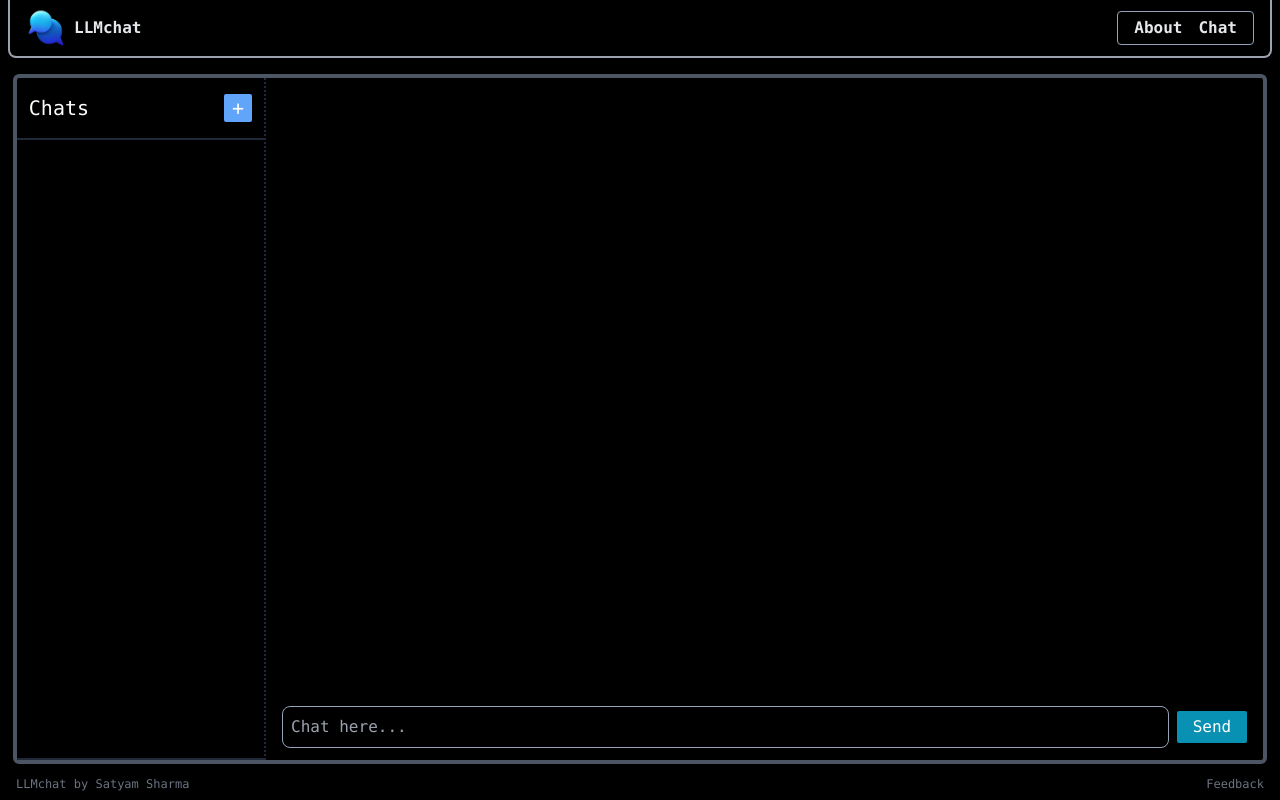
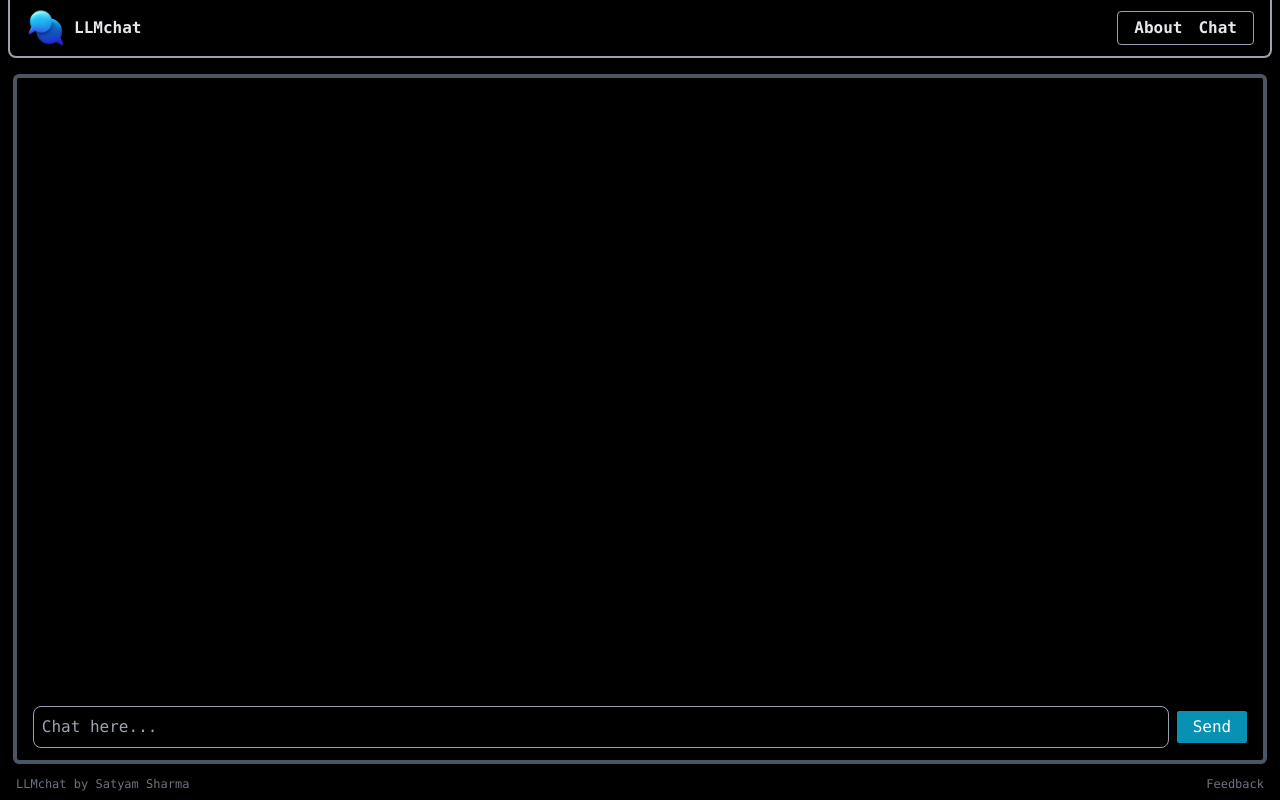
Before and after one commit to satymshrma/llmchat, a React (Vite) app in the folder frontend/: page /chat in a window 1280 px wide. Built offline with nearby package versions, Linux system fonts and the light colour scheme.

Commit message:
hidden aside

```diff
--- a/frontend/src/pages/Chat.tsx
+++ b/frontend/src/pages/Chat.tsx
@@ -31,7 +31,7 @@ const Chat = () => {
   return (
     <>
       <div className="flex w-full h-full">
-        <aside className="border-r-slate-800 flex flex-col items-start border-r-2 border-dotted max-sm:hidden w-1/5">
+        <aside className="border-r-slate-800 flex-col items-start border-r-2 border-dotted hidden w-1/5">
           <div className="pb-4 flex justify-between px-3 mt-4  text-xl w-full h-fit border-b-2 border-gray-800">
             <p>Chats</p>
             <button
```
